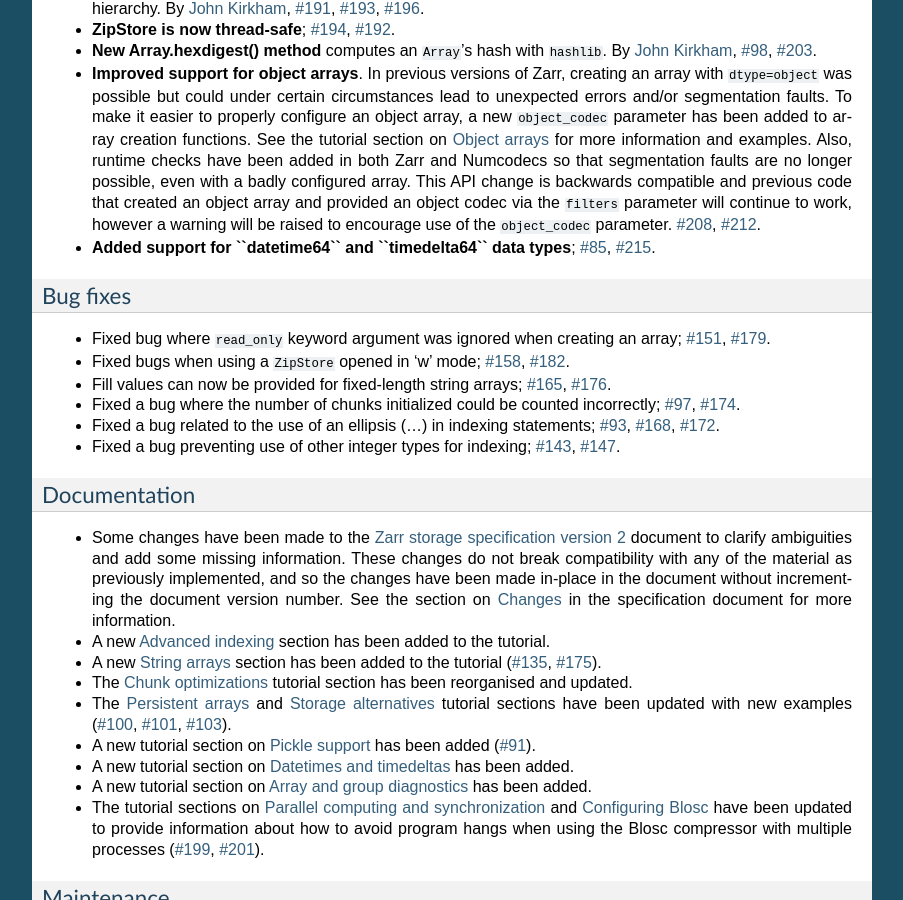
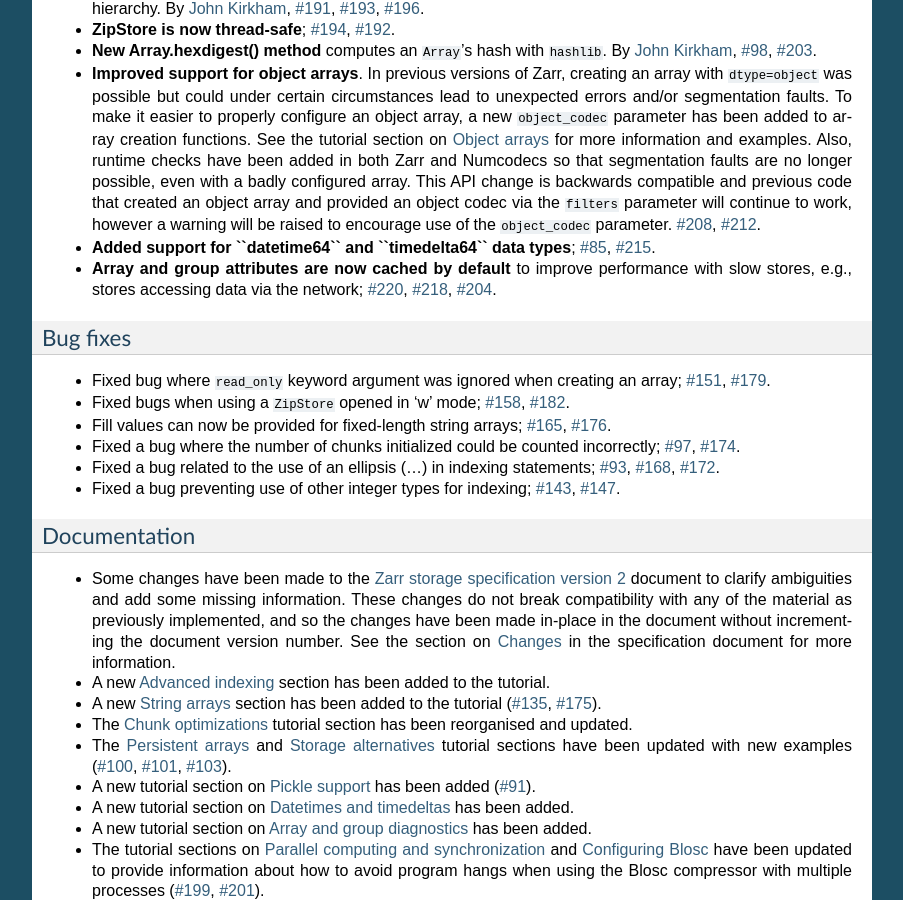
Before and after one commit to enthusiastdev121/zarr-python, a Sphinx documentation site: the page built from docs/release.rst, in a window 1280 px wide and 900 px high, scrolled down 1343 px. Shown: the whole window, without its empty margins (198-1101 px from the left). Built offline with Sphinx 7.4.7, drawn with Linux system fonts in a browser that asks for light colours; the version number could not be read and is left out.

Commit message:
release notes for attribute caching

```diff
--- a/docs/release.rst
+++ b/docs/release.rst
@@ -126,6 +126,10 @@ Enhancements
 
 * **Added support for ``datetime64`` and ``timedelta64`` data types**;
   :issue:`85`, :issue:`215`.
+
+* **Array and group attributes are now cached by default** to improve performance with
+  slow stores, e.g., stores accessing data via the network; :issue:`220`, :issue:`218`,
+  :issue:`204`.
 
 Bug fixes
 ~~~~~~~~~
```
